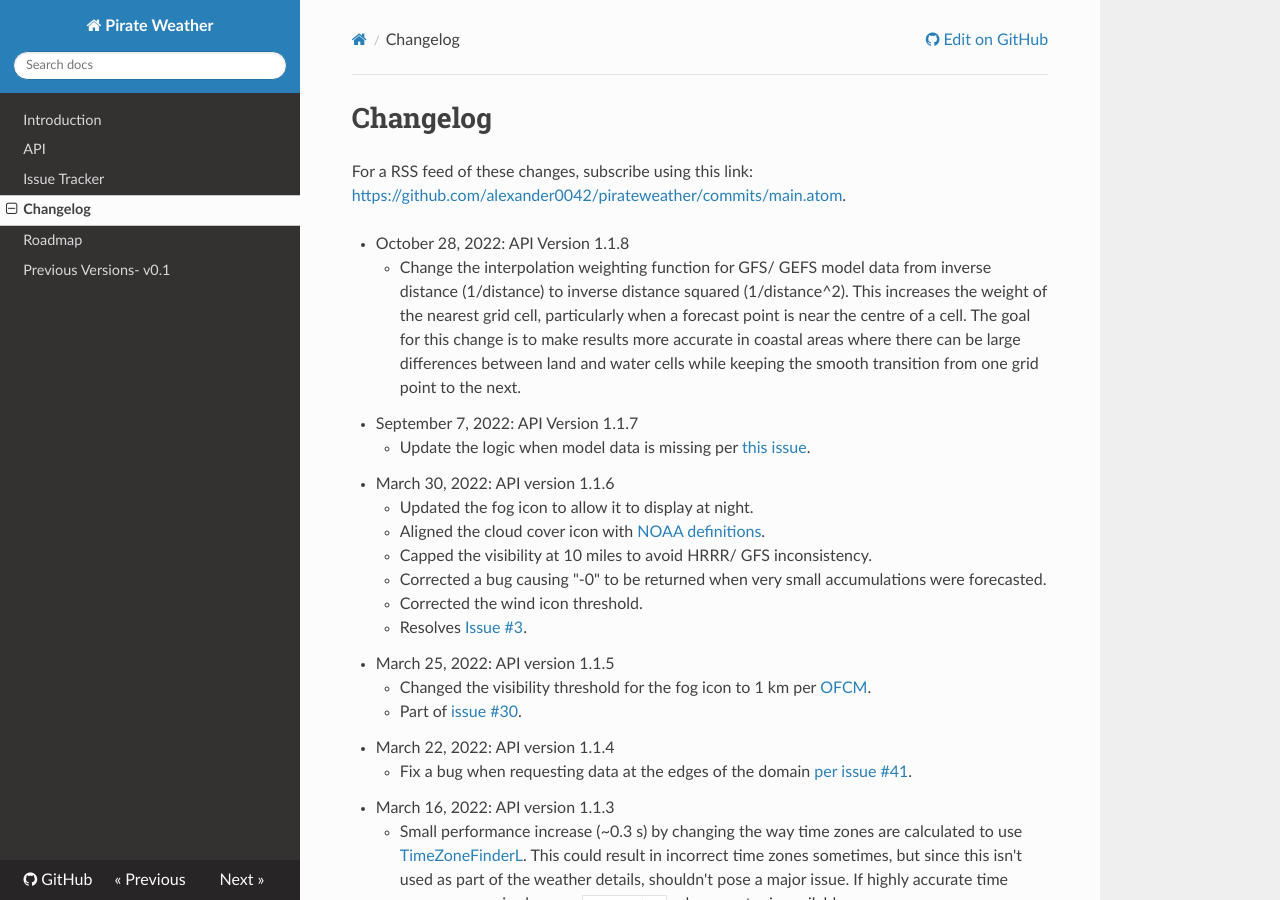
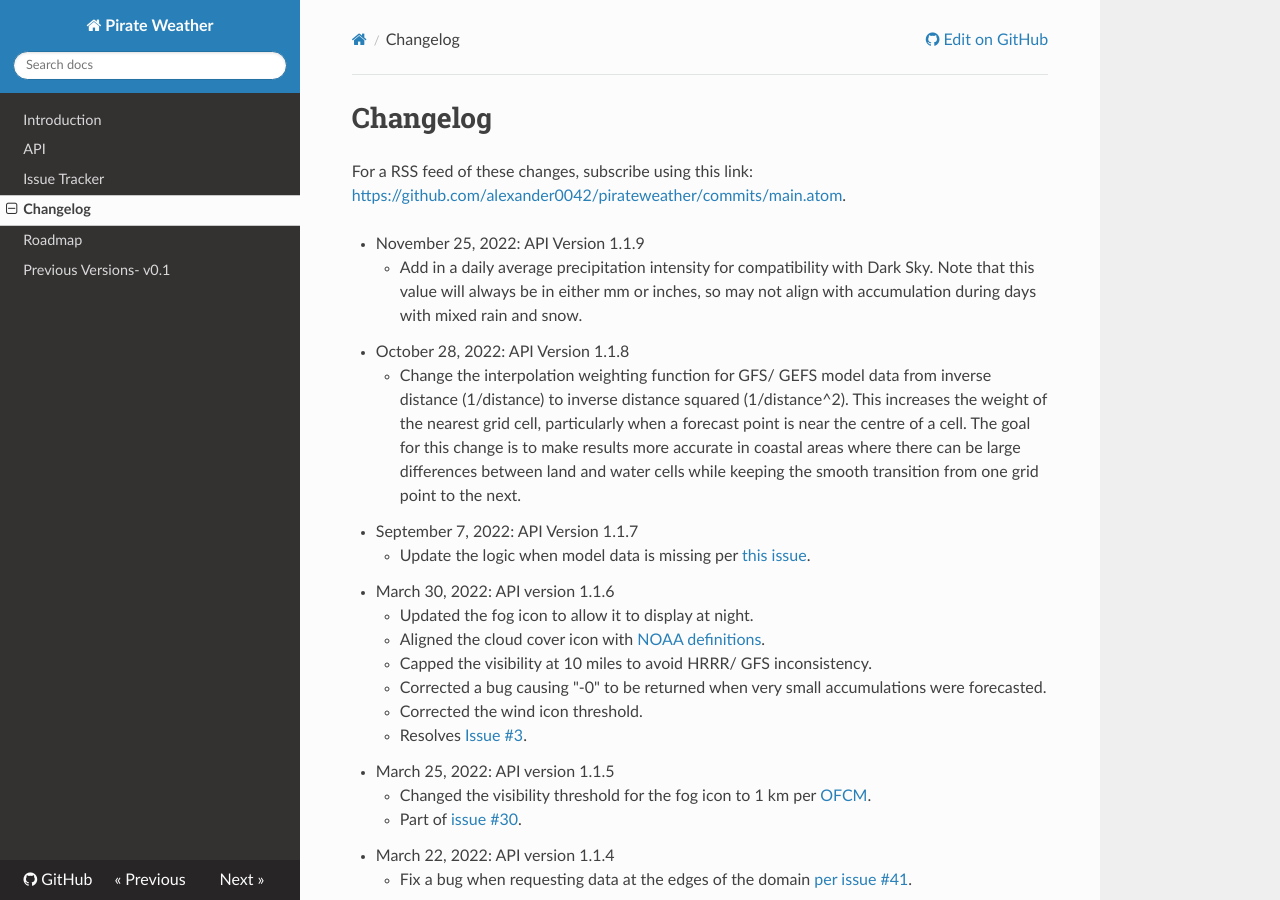
Before and after one commit to Pirate-Weather/pirateweather, an MkDocs documentation site: the page built from docs/changelog.md, in a window 1280 px wide and 900 px high. Built offline with MkDocs 1.6.1, drawn with Linux system fonts in a browser that asks for light colours; nearby versions of some CDN libraries.

Commit message:
Update changelog to version 1.1.9

```diff
--- a/docs/changelog.md
+++ b/docs/changelog.md
@@ -2,6 +2,8 @@
 
 For a RSS feed of these changes, subscribe using this link: <https://github.com/alexander0042/pirateweather/commits/main.atom>.
 
+* November 25, 2022: API Version 1.1.9
+    * Add in a daily average precipitation intensity for compatibility with Dark Sky. Note that this value will always be in either mm or inches, so may not align with accumulation during days with mixed rain and snow.
 * October 28, 2022: API Version 1.1.8
     * Change the interpolation weighting function for GFS/ GEFS model data from inverse distance (1/distance) to inverse distance squared (1/distance^2). This increases the weight of the nearest grid cell, particularly when a forecast point is near the centre of a cell. The goal for this change is to make results more accurate in coastal areas where there can be large differences between land and water cells while keeping the smooth transition from one grid point to the next.
 * September 7, 2022: API Version 1.1.7
```
